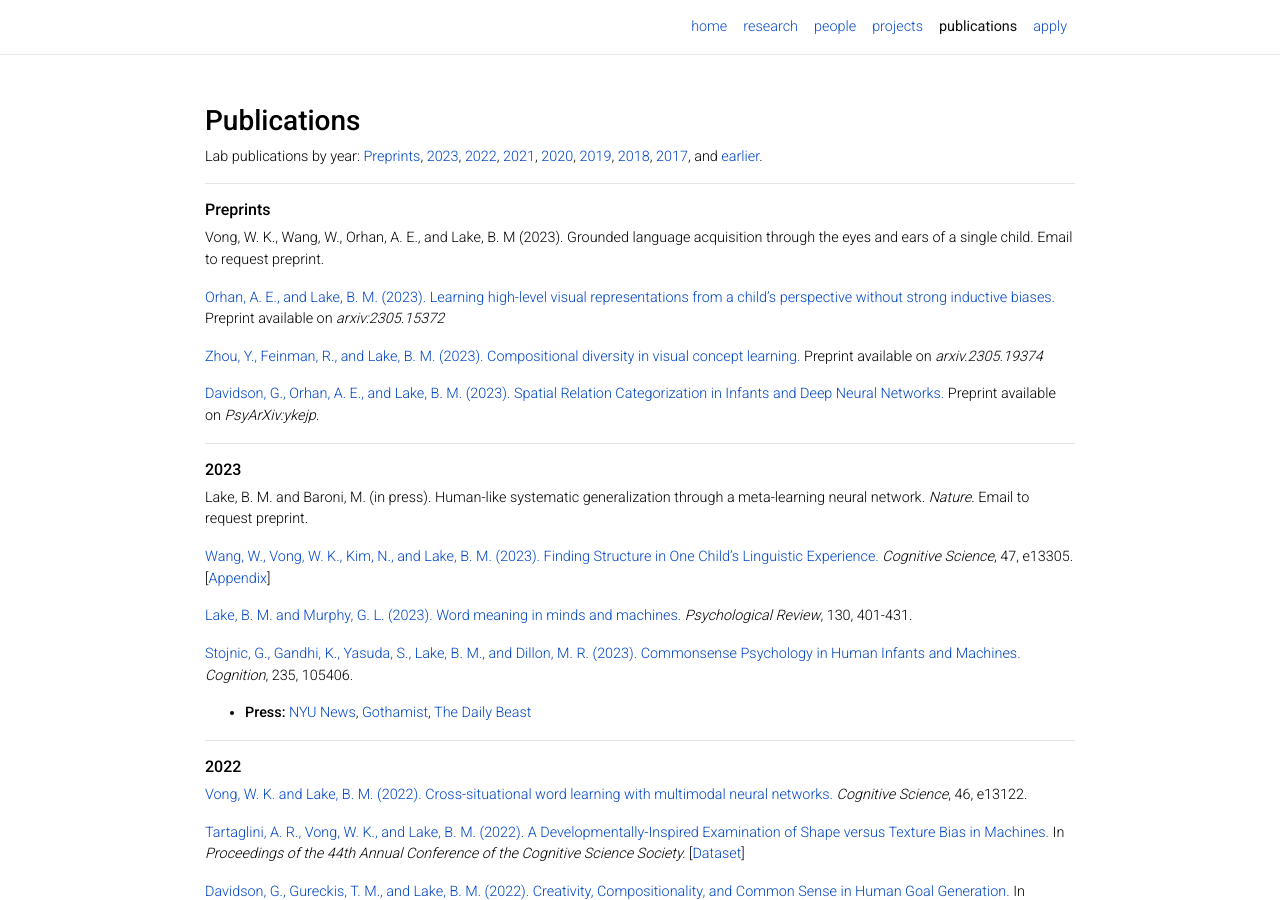
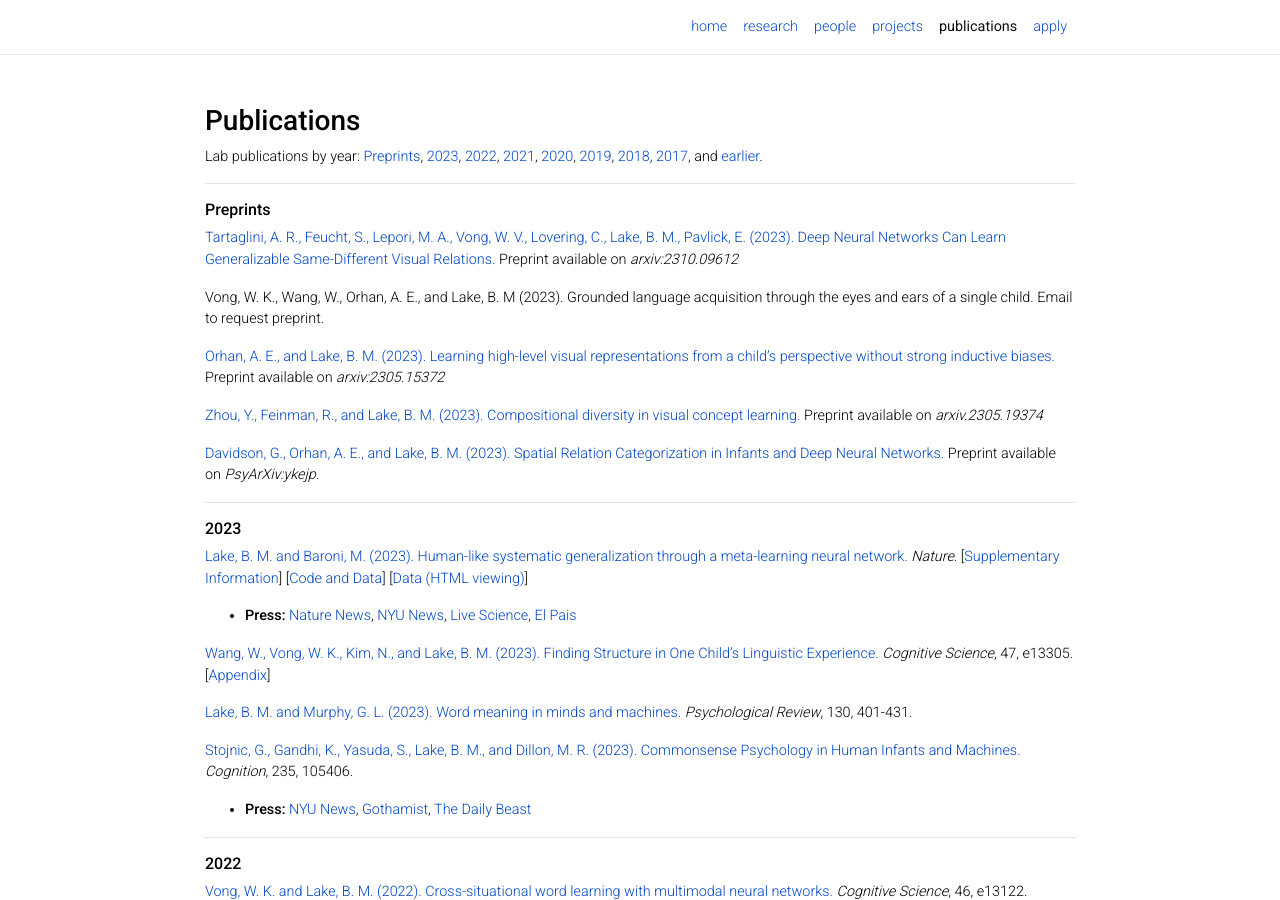
Before and after one commit to lake-lab/lake-lab.github.io, a Jekyll site: the page built from _pages/publications.md, in a window 1280 px wide and 900 px high. Built offline with Jekyll 4.4.1, drawn with Linux system fonts in a browser that asks for light colours; nearby versions of some CDN libraries; comment, search, counter and statistics services are not loaded; a style sheet for code colours, icons or effects is not loaded.

Commit message:
added MLC

```diff
--- a/_pages/publications.md
+++ b/_pages/publications.md
@@ -12,6 +12,8 @@ Lab publications by year: [Preprints](#preprints), [2023](#2023), [2022](#2022),
 ---
 ###### __Preprints__
 
+<a href="https://cims.nyu.edu/~brenden/papers/2310.09612.pdf"> Tartaglini, A. R., Feucht, S., Lepori, M. A., Vong, W. V., Lovering, C., Lake, B. M., Pavlick, E. (2023). Deep Neural Networks Can Learn Generalizable Same-Different Visual Relations.</a>  Preprint available on <em>arxiv:2310.09612</em>
+
 Vong, W. K., Wang, W., Orhan, A. E., and Lake, B. M (2023). Grounded language acquisition through the eyes and ears of a single child. Email to request preprint.
 
 <a href="https://cims.nyu.edu/~brenden/papers/2305.15372.pdf"> Orhan, A. E., and Lake, B. M. (2023). Learning high-level visual representations from a child's perspective without strong inductive biases.</a> Preprint available on <em>arxiv:2305.15372</em>
@@ -23,7 +25,21 @@ Vong, W. K., Wang, W., Orhan, A. E., and Lake, B. M (2023). Grounded language ac
 ---
 ###### __2023__
 
-Lake, B. M. and Baroni, M. (in press). Human-like systematic generalization through a meta-learning neural network. <em>Nature</em>. Email to request preprint.
+<a href="https://www.nature.com/articles/s41586-023-06668-3.pdf">Lake, B. M. and Baroni, M. (2023). Human-like systematic generalization through a meta-learning neural network.</a> <em>Nature</em>.
+[<a href="https://cims.nyu.edu/~brenden/papers/LakeBaroniNatureSI.pdf">Supplementary Information</a>]
+[<a href="https://github.com/brendenlake/MLC">Code and Data</a>]
+[<a href="https://cims.nyu.edu/~brenden/supplemental/BIML-supp-results/sysgen.html">Data (HTML viewing)</a>]
+
+<ul>
+    <li><strong>Press:</strong>
+                  <a href="https://www.nature.com/articles/d41586-023-03272-3">Nature News</a>,
+                  <a href="https://www.nyu.edu/about/news-publications/news/2023/october/can-ai-grasp-related-concepts-after-learning-only-one-.html">NYU News</a>,
+                  <a href="https://www.livescience.com/technology/artificial-intelligence/in-a-1st-ai-neural-network-captures-critical-aspect-of-human-intelligence">
+                  Live Science</a>,
+                  <a href="https://english.elpais.com/technology/2023-10-25/breakthrough-experiment-succeeds-in-making-a-machine-relate-concepts-as-humans-do.html">
+                  El Pais</a>
+     </li>
+</ul>
 
 <a href="https://cims.nyu.edu/~brenden/papers/WangEtAl2023CognitiveScience.pdf"> Wang, W., Vong, W. K., Kim, N., and Lake, B. M. (2023). Finding Structure in One Child’s Linguistic Experience.</a> <em>Cognitive Science</em>, 47, e13305. [<a href="https://cims.nyu.edu/~brenden/papers/WangEtAl2023CognitiveScience_supp.pdf">Appendix</a>]
 
```
Also changed, not shown: _pages/projects.md (+4 -1 lines).
